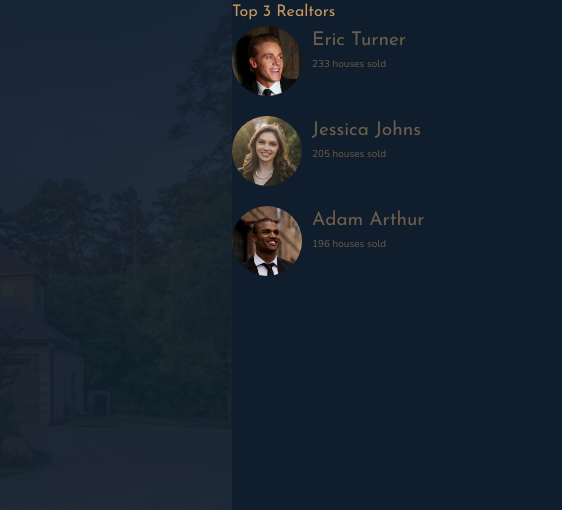
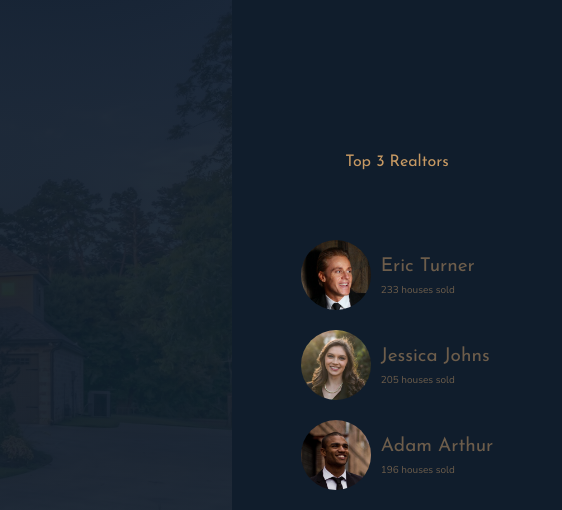
Before and after one commit to ahsanhd/Nextor-tut, a website: page index.html in a window 1280 px wide. Shown: the top 510 px of the page, 718-1280 px from the left. Drawn offline with nearby package versions, Linux system fonts and the light colour scheme.

Commit message:
feature/realtors:Added css to realtors section

```diff
--- a/sass/_realtors.scss
+++ b/sass/_realtors.scss
@@ -1,14 +1,21 @@
 .realtors {
     background-color: $color-secondary;
     grid-column: col-start 7 / full-end;
+    padding: 4rem;
+    display: grid;
 
+    justify-items: center;
+    align-content: center;
 
+    grid-row-gap: 5vw;
 
     &__box {
         display: grid;
         grid-template-columns: min-content max-content;
         grid-column-gap: 1rem;
         grid-row-gap: 2rem;
+        align-items: center;
+
 
     }
 
@@ -19,7 +26,7 @@
     }
 
     &__details {
-
+        margin-top: -1px;
 
     }
 
```
Also changed, not shown: css/style.css.
